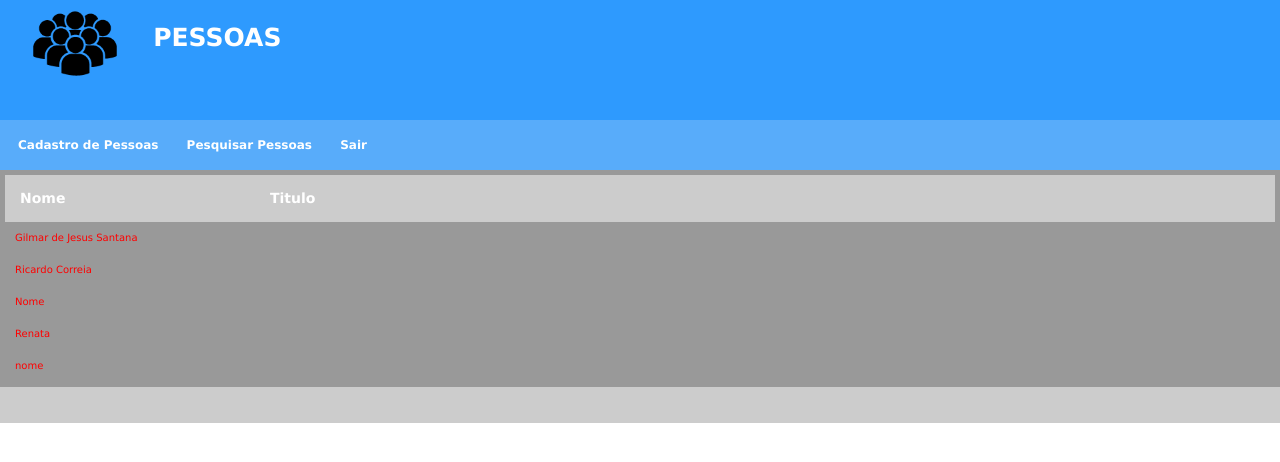
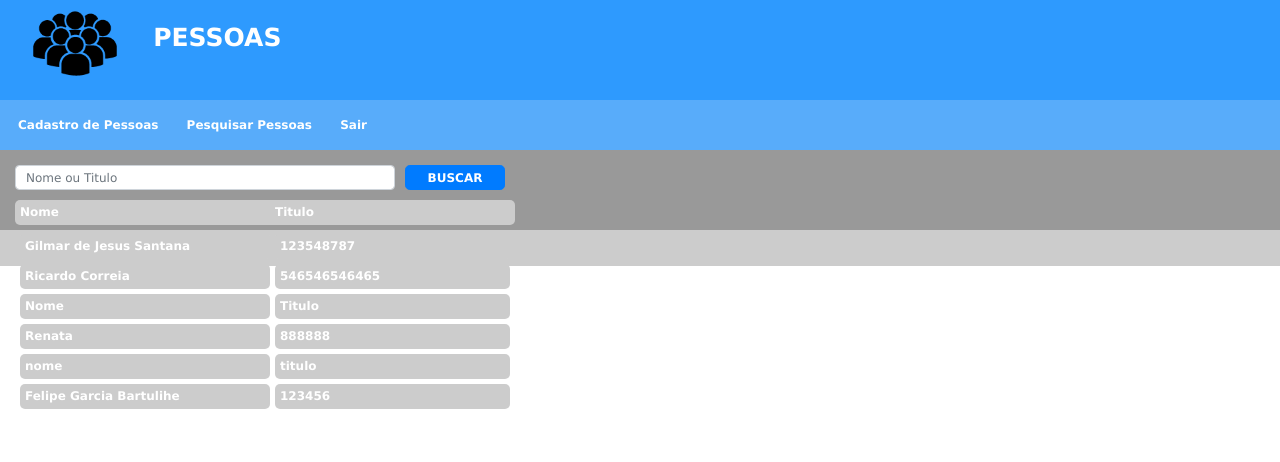
Before and after one commit to GilmarDeJesusSantana/Pessoa, a Django app: page /pessoa_search/ in a window 1280 px wide. Shown: the top 462 px of the page. Run offline with Django 3.2, Linux system fonts and the light colour scheme; data comes from the database, SQL or seed files in the repository; some libraries are stand-ins or nearby versions.

Commit message:
Tela de Pesquisa.

```diff
--- a/people/settings.py
+++ b/people/settings.py
@@ -25,7 +25,7 @@ SECRET_KEY = 'ywal9n-9ue@*h2%-upt376vdoo5p56wl59qohn4p$bl6elg&oo'
 # SECURITY WARNING: don't run with debug turned on in production!
 DEBUG = True
 
-ALLOWED_HOSTS = []
+ALLOWED_HOSTS = ['172.16.56.159']
 
 
 # Application definition
--- a/pessoa/static/styles/people.css
+++ b/pessoa/static/styles/people.css
@@ -35,7 +35,7 @@ body{
 }
 #topo{
     width: 100%;
-    height: 120px;
+    height: 100px;
     clear: both;
     background-color:#2E9AFE;
 }
@@ -89,40 +89,101 @@ body{
     font-weight: bold;
 }
 
-/*#menu li a:houver{
-    color:#fef;
+#logout{
+    padding-right:10px;
+}
+#menu li a:hover{
+    color:#d8d8d8;
+}
+
+
+
+
+/*#dados p{
+    margin:10px;
 }*/
+#conteudo {
+   padding: 5px;
+   width: 100%;
+   height: 100%;
+   background-color:#999999;
+}
 
-#label{
+.wrapper{
+    display: grid;
+    width:500px;
+    margin-left:10px;
+    grid-template-columns: 250px 1fr;
+    border-radius: 5px;
+    grid-gap:5px;
+
+}
+
+.grid-dados{
     color:white;
-    padding:15px;
-    font-size:14px;
+    padding:5px;
+    font-size:12px;
+    height: 25px;
     font-weight: bold;
     background-color:#ccc;
     text-decoration: none;
 }
 
-#dados{
-    color:red;
-    text-decoration:none;
+#label-titulo{
+    margin-bottom:10px;
+}
+.box{
+    background-color:#ccc;
+    color: #fff;
+    border-radius:5px;
+    padding:5px;
+    height:25px;
 }
 
-#dados p{
-    margin:10px;
+#top-form{
+    color:white;
+    font-size:16px;
+    font-weight: bold;
+    padding: 10px;
 }
-#conteudo {
-   padding: 5px;
-   width: 100%;
-   /*height:488px;*/
-   background-color:#999999;
+#form{
+    padding-left: 20px;
+}
+#id_nome, #id_titulo, #id_cpf, #id_telefone, #id_cep,
+#id_rua, #id_numero, #id_bairro, #id_apartamento,
+#id_bloco, #id_complemento, #registrar, #search-input{
+    width:380px;
+    height:25px;
+    font-size:12px;
+}
+#search{
+    padding: 10px;
+}
+
+#search-input{
+    float:left;
+    padding: 0 3px 0 10px;
+    margin-right:10px;
+}
+
+#search-button{
+    width: 100px;
+    height: 25px;
+    font-size:12px;
+    font-weight:bold;
+    padding: 0px;
+
+}
+
+#registrar{
+    font-size: 14px;
+    font-weight : bold;
+    padding-top: 0px;
 }
 
 #rodape{
     padding:10px;
     background-color: #ccc;
+
+
 }
-
-.wrapper{
-    display: grid;
-    grid-template-columns: 250px 1fr;
-}
--- a/pessoa/templates/pessoaForm.html
+++ b/pessoa/templates/pessoaForm.html
@@ -1,8 +1,8 @@
 {% extends "pessoabase.html"%}
 {% block body%}
-<form class="form-signin-heading" action="{% url 'cadastro_pessoa'%}" method="post">
+<form id="form" class="form-signin-heading" action="{% url 'cadastro_pessoa'%}" method="post">
     {%csrf_token%}
-    <h2 class="form-signin-heading">Criar Pessoa</h2>
+    <h2 id="top-form" class="form-signin-heading">Criar Pessoa</h2>
         <input style="margin-bottom:10px" id="id_nome" name="nome" type="text" class="form-control" placeholder="Nome " required>
         <input style="margin-bottom:10px" id="id_titulo" name="titulo" type="text" class="form-control" placeholder="Titulo " required>
         <input style="margin-bottom:10px"id="id_cpf" name="cpf" type="text" class="form-control" placeholder="CPF">
@@ -16,6 +16,6 @@
         <input style="margin-bottom:10px" id="id_complemento" name="complemento" type="text" class="form-control" placeholder="Complemento">
 </hr>
 <hr/>
-    <button style="margin-bottom:50px" class="btn btn-lg btn-primary btn-block" type="submit">Registrar</button>
+    <button id="registrar" style="margin-bottom:14px " class="btn btn-lg btn-primary btn-block" type="submit">Registrar</button>
 </form>
 {% endblock %}
--- a/pessoa/templates/pessoa_search.html
+++ b/pessoa/templates/pessoa_search.html
@@ -1,14 +1,20 @@
 {%extends "pessoabase.html"%}
 {%block body%}
-<div class="wrapper">
-	<div id="label" class="box">Nome </div>
-	<div id="label" class="box">Titulo</div>
-	{%for pessoa in pessoas%}
-		<div id="dados" class="box">
-			<p>{{pessoa|linebreaksbr}}</p>
-		</div>
-		<div class="box"></div>
-	{% endfor%}
-</div>
-
+ <form class="form-signin-heading"  method="post">
+    {%csrf_token%}
+     <div id="search">
+        <input id="search-input" type="text" class="form-control" placeholder="Nome ou Titulo">
+        <button id="search-button" class="btn btn-lg btn-primary btn-block" type="submit" name="search">BUSCAR</button>
+    </div>
+    <div class="wrapper grid-dados">
+    	<div id="label-nome" >Nome </div>
+    	<div id="label-titulo" >Titulo</div>
+    	{%for pessoa in pessoas%}
+    		<div id="dados-nome" class="box">
+    			<p>{{pessoa|linebreaksbr}}</p>
+    		</div>
+        <div class="box"><p>{{pessoa.titulo}}</p></div>
+    	{% endfor%}
+    </div>
+ </form>
 {% endblock%}
--- a/pessoa/templates/pessoabase.html
+++ b/pessoa/templates/pessoabase.html
@@ -23,7 +23,7 @@
     <ul>
         <li><a href="/cadastro_pessoa"/>Cadastro de Pessoas</li>
         <li><a href="/pessoa_search"/>Pesquisar Pessoas</li>
-        <li><a href="#"/>Sair</li>
+        <li id="logout"><a href="#">Sair</a></li>
     </ul>
 </nav>
 
```
Also changed, not shown: db.sqlite3.
